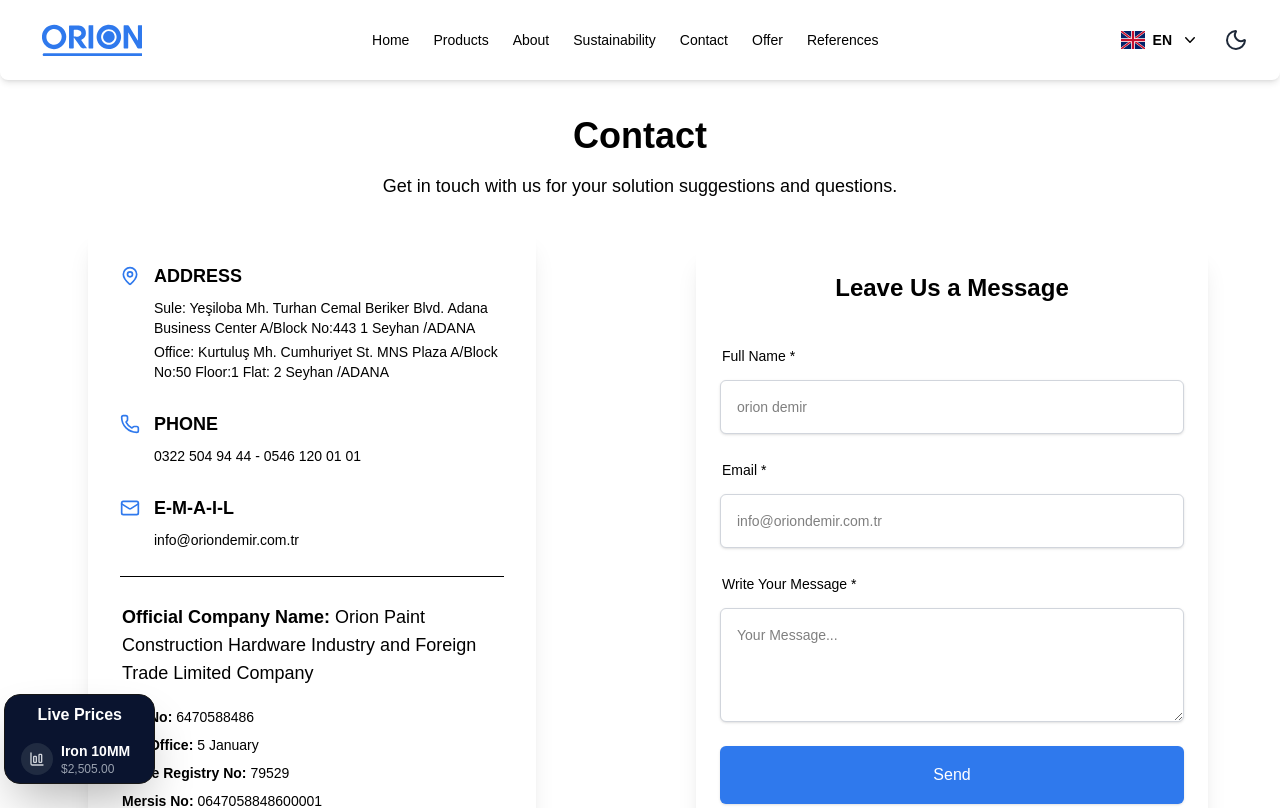
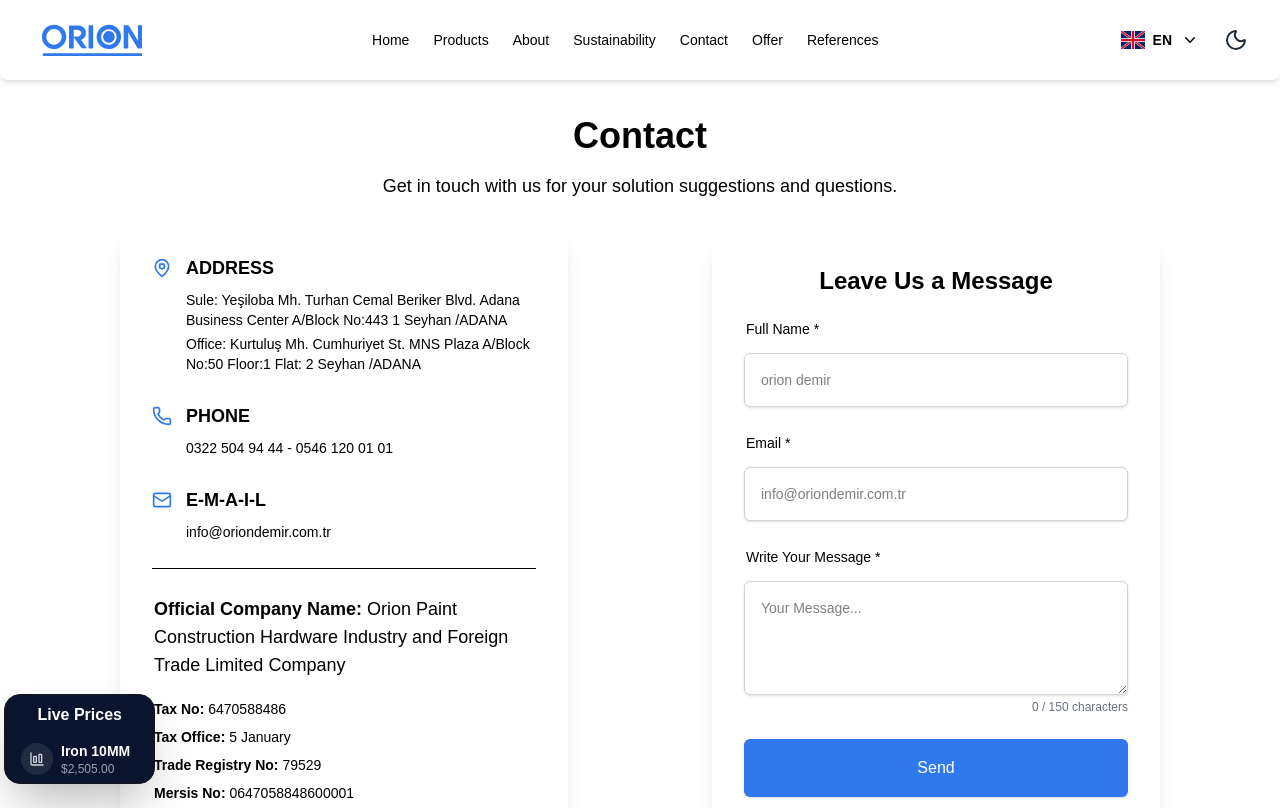
Before and after one commit to cemoner/orion, a Next.js app: page /en/contact in a window 1280 px wide. Shown: the top 808 px of the page. Built offline with nearby package versions, Linux system fonts and the light colour scheme; a web font is replaced by a local one.

Commit message:
add character counter and limit to contact page form message section

```diff
--- a/src/app/[locale]/contact/page.tsx
+++ b/src/app/[locale]/contact/page.tsx
@@ -1,9 +1,29 @@
-import React from 'react';
+'use client';
+
+import React, { useState } from 'react';
 import { useTranslations } from 'next-intl';
 import { MapPin, Phone, Mail } from 'lucide-react';
 
+// Set the character limit
+const MAX_CHARS = 150;
+
 export default function ContactSection() {
   const t = useTranslations("Contact");
+  const [message, setMessage] = useState('');
+  // Use a state for character count
+  const [charCount, setCharCount] = useState(0);
+
+  // This function now correctly handles character limits.
+  const handleMessageChange = (e: React.ChangeEvent<HTMLTextAreaElement>) => {
+    const inputText = e.target.value;
+
+    // Only update the state if the input text is not over the character limit.
+    // This will effectively block the user from typing more characters.
+    if (inputText.length <= MAX_CHARS) {
+      setMessage(inputText);
+      setCharCount(inputText.length);
+    }
+  };
 
   return (
     <section className="container min-w-full px-4 py-8 font-sans bg-background dark:bg-background-dark text-text dark:text-text-dark">
@@ -12,9 +32,10 @@
         <p className="text-lg p-1">{t("subtitle")}</p>
       </div>
 
-      <div className="flex flex-col lg:flex-row mx-auto items-center justify-center lg:gap-8 max-w-7xl">
+      <div className="flex flex-col lg:flex-row mx-auto items-center justify-center lg:gap-8 max-w-6xl">
         {/* Contact Info */}
-        <div className="w-full lg:w-1/2 sm:max-w-md h-full sm:mx-auto shadow-xl rounded-xl p-6 md:p-8 bg-background dark:bg-background-dark">
+        <div className="w-full sm:max-w-md h-full mb-4 lg:mb-0 sm:mx-auto shadow-xl rounded-xl p-6 md:p-8 bg-background dark:bg-background-dark">
+          {/* ... all your contact info JSX remains the same ... */}
           <div className="space-y-6 h-full flex flex-col justify-between">
             <div className="space-y-6">
               {/* Address */}
@@ -28,7 +49,6 @@
                   <p className="text-sm p-0.5">{t("addressLine2")}</p>
                 </div>
               </div>
-
               {/* Phone */}
               <div className="flex items-start space-x-3">
                 <div className="flex-shrink-0 text-logo-blue dark:text-text-dark">
@@ -39,7 +59,6 @@
                   <p className="text-sm p-0.5">{t("phoneNumber")}</p>
                 </div>
               </div>
-
               {/* Email */}
               <div className="flex items-start space-x-3">
                 <div className="flex-shrink-0 text-logo-blue dark:text-text-dark">
@@ -51,7 +70,6 @@
                 </div>
               </div>
             </div>
-
             {/* Company Info */}
             <div className="pt-6 border-t border-border-gray">
               <h3 className="text-lg font-semibold mb-4 p-0.5">
@@ -74,14 +92,13 @@
         </div>
 
         {/* Contact Form */}
-        <div className="w-full lg:w-1/2 h-full p-6">
-          <div className="p-6 rounded-xl  shadow-xl sm:max-w-lg sm:mx-auto bg-background dark:bg-background-dark h-full flex flex-col justify-center">
-            <h2 className="text-2xl font-bold mb-9 text-center p-1">{t("formTitle")}</h2>
+        <div className="w-full sm:max-w-md h-full sm:mx-auto shadow-xl rounded-xl p-2 md:p-2 bg-background dark:bg-background-dark">
+          <div className="p-6 rounded-xl sm:max-w-lg sm:mx-auto bg-background dark:bg-background-dark h-full flex flex-col justify-center">
+            <h2 className="text-2xl font-bold mb-4 text-center p-1">{t("formTitle")}</h2>
             <form className="space-y-6">
+              {/* ... name and email inputs are the same ... */}
               <div>
-                <label htmlFor="fullName" className="block text-sm font-medium mb-3 p-0.5">
-                  {t("nameLabel")}
-                </label>
+                <label htmlFor="fullName" className="block text-sm font-medium mb-3 p-0.5">{t("nameLabel")}</label>
                 <input
                   type="text"
                   id="fullName"
@@ -92,9 +109,7 @@
                 />
               </div>
               <div>
-                <label htmlFor="email" className="block text-sm font-medium mb-3 p-0.5">
-                  {t("emailLabel")}
-                </label>
+                <label htmlFor="email" className="block text-sm font-medium mb-3 p-0.5">{t("emailLabel")}</label>
                 <input
                   type="email"
                   id="email"
@@ -105,17 +120,22 @@
                 />
               </div>
               <div>
-                <label htmlFor="message" className="block text-sm font-medium mb-3 p-0.5">
-                  {t("messageLabel")}
-                </label>
+                <label htmlFor="message" className="block text-sm font-medium mb-3 p-0.5">{t("messageLabel")}</label>
                 <textarea
                   id="message"
                   name="message"
                   rows={4}
                   placeholder={t("messagePlaceholder")}
+                  value={message}
+                  onChange={handleMessageChange}
                   className="block w-full px-4 py-4 border border-gray-300 shadow-sm rounded-md focus:ring-2 focus:ring-logo-blue focus:border-logo-blue sm:text-sm resize-y bg-[var(--color-background)] dark:bg-background-dark text-text dark:text-text-dark transition-all duration-150 ease-in-out"
                   required
                 ></textarea>
+                {/* UPDATE THE COUNTER TEXT */}
+                <p className={`text-xs mt-1 text-right ${charCount >= MAX_CHARS ? 'text-red-500 font-semibold' : 'text-gray-500'}`}>
+                  {charCount} / {MAX_CHARS} characters
+                  {charCount >= MAX_CHARS && ' (limit reached)'}
+                </p>
               </div>
               <div>
                 <button
```
